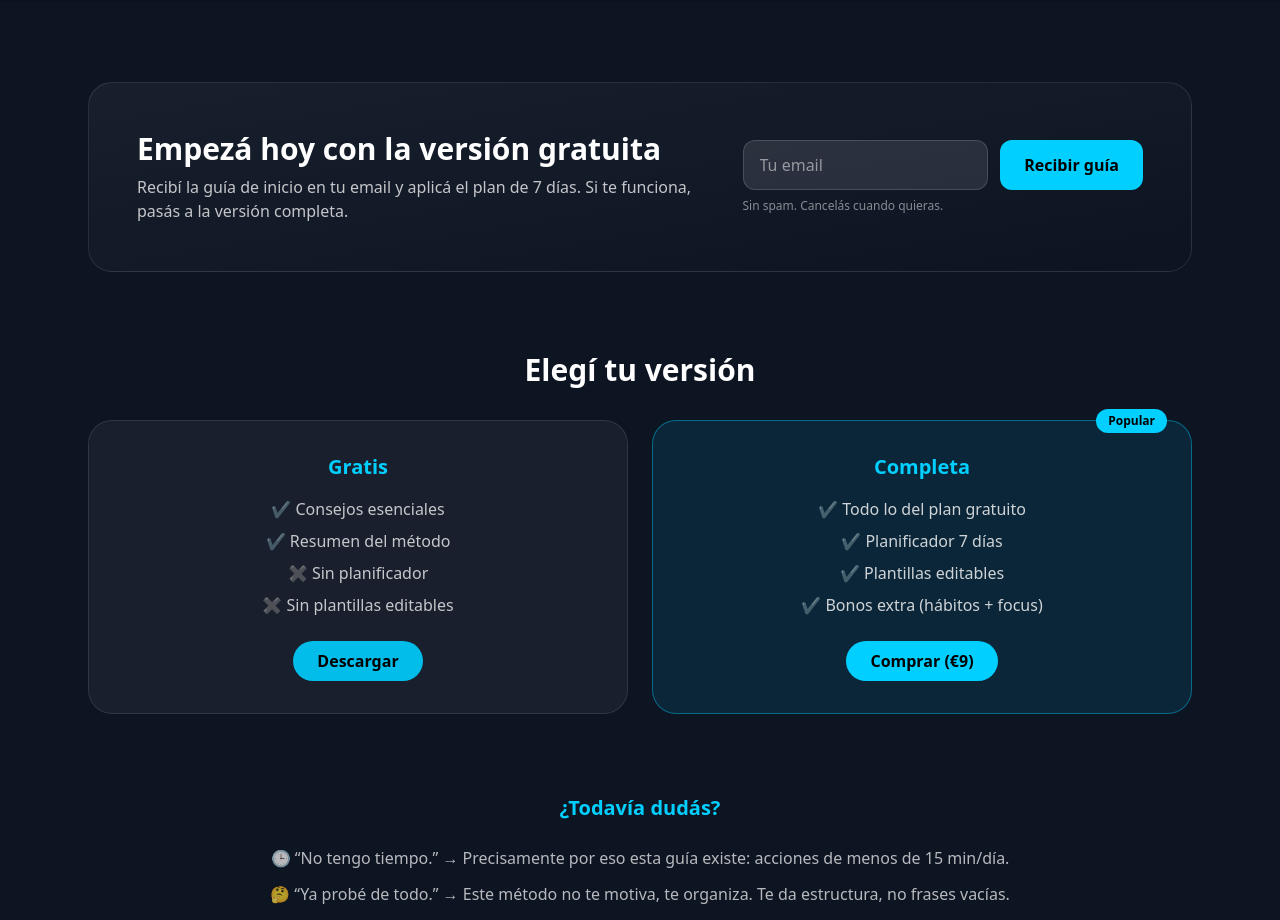
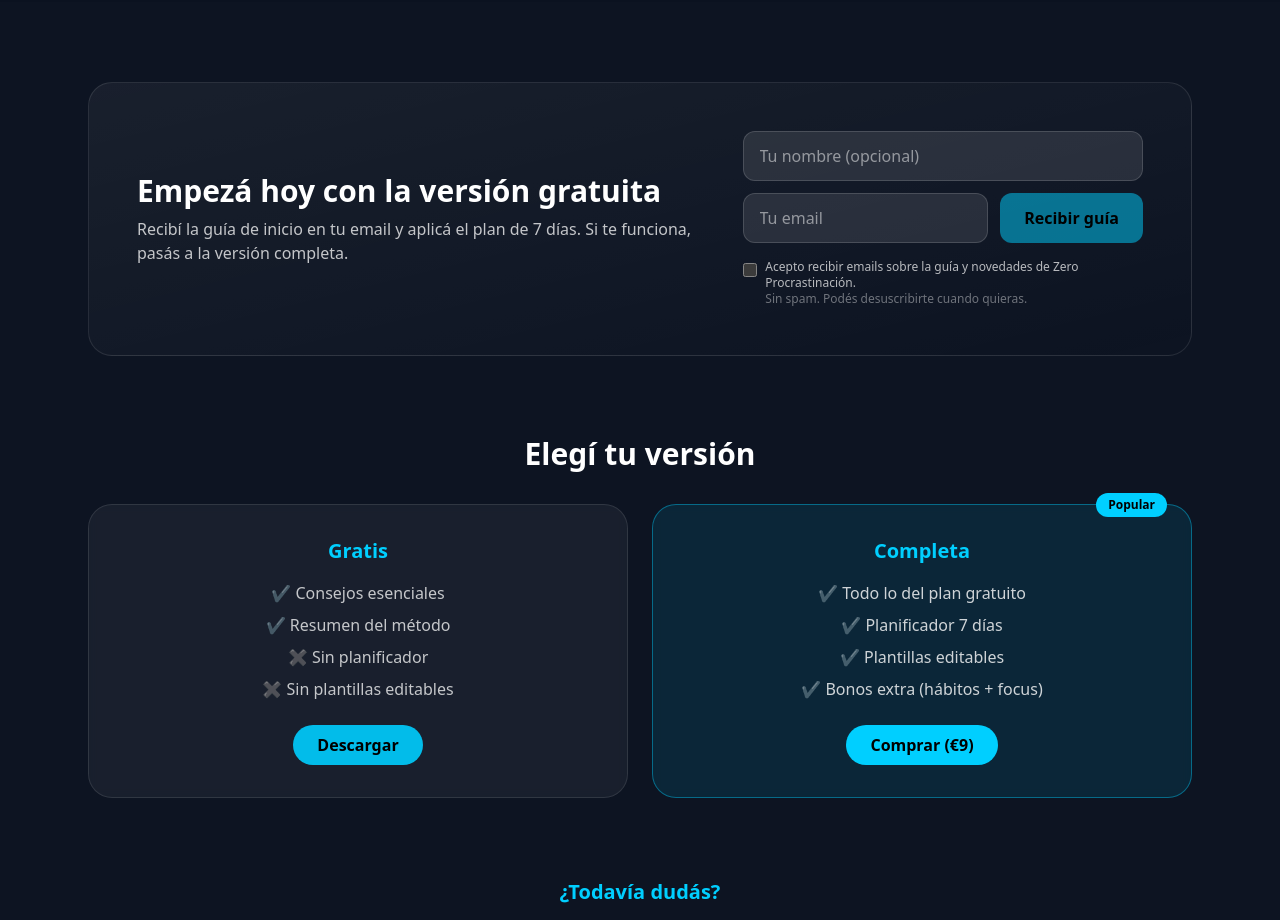
Before and after one commit to lucasfrancoromani/zeroprocastinacion, a Next.js app: page / in a window 1280 px wide. Shown: the part 1720-2640 px from the top of the page. Built offline with nearby package versions, Linux system fonts and the light colour scheme; no server answers.

Commit message:
feat(landing): Formspree + redirección /gracias + botón de compra Payhip (Mercado Pago ARS)

```diff
--- a/src/app/components/SubscribeForm.tsx
+++ b/src/app/components/SubscribeForm.tsx
@@ -1,34 +1,160 @@
 "use client";
 
-import { useState } from "react";
+import { useMemo, useState } from "react";
+import { useRouter } from "next/navigation";
 
+/**
+ * SubscribeForm (con redirección a /gracias)
+ * - Baja fricción (email), nombre opcional, consentimiento.
+ * - Captura UTM params + timestamp.
+ * - Tras éxito, redirige a /gracias.
+ */
 export default function SubscribeForm() {
+  const router = useRouter();
+  const endpoint = process.env.NEXT_PUBLIC_FORMSPREE_ENDPOINT || "";
   const [email, setEmail] = useState("");
+  const [name, setName] = useState("");
+  const [consent, setConsent] = useState(false);
+  const [loading, setLoading] = useState(false);
+  const [ok, setOk] = useState(false);
+  const [error, setError] = useState("");
 
-  const handleSubmit = (e: React.FormEvent<HTMLFormElement>) => {
+  // Lee UTM params al cargar
+  const utms = useMemo(() => {
+    if (typeof window === "undefined") return {};
+    const params = new URLSearchParams(window.location.search);
+    return {
+      utm_source: params.get("utm_source") || "",
+      utm_medium: params.get("utm_medium") || "",
+      utm_campaign: params.get("utm_campaign") || "",
+      utm_content: params.get("utm_content") || "",
+      utm_term: params.get("utm_term") || "",
+      ref: document.referrer || "",
+    };
+  }, []);
+
+  const disabled = loading || !email || !endpoint || !consent;
+
+  const handleSubmit = async (e: React.FormEvent) => {
     e.preventDefault();
-    // TODO: acá luego integramos Mailchimp/ConvertKit
-    alert("¡Gracias! Pronto activamos la entrega automática.");
+    setError("");
+    setOk(false);
+
+    if (!endpoint) {
+      setError(
+        "Falta configurar el endpoint de Formspree. Agregá NEXT_PUBLIC_FORMSPREE_ENDPOINT en .env.local"
+      );
+      return;
+    }
+    if (!consent) {
+      setError("Necesitamos tu consentimiento para enviarte la guía por email.");
+      return;
+    }
+
+    try {
+      setLoading(true);
+
+      const formData = new FormData();
+      formData.append("email", email);
+      if (name.trim()) formData.append("name", name.trim());
+      formData.append("consent_marketing", consent ? "true" : "false");
+      formData.append("submitted_at", new Date().toISOString());
+      Object.entries(utms).forEach(([k, v]) => v && formData.append(k, String(v)));
+
+      const res = await fetch(endpoint, {
+        method: "POST",
+        body: formData,
+        headers: { Accept: "application/json" },
+      });
+
+      if (res.ok) {
+        setOk(true);
         setEmail("");
+        setName("");
+        setConsent(false);
+        // ✅ Redirección a la página de gracias
+        router.push("/gracias");
+      } else {
+        const data = await res.json().catch(() => null);
+        const msg =
+          data?.errors?.[0]?.message ||
+          "No se pudo enviar el formulario. Intentá nuevamente.";
+        setError(msg);
+      }
+    } catch {
+      setError("Error de red. Verificá tu conexión e intentá de nuevo.");
+    } finally {
+      setLoading(false);
+    }
   };
 
   return (
-    <form onSubmit={handleSubmit} className="flex flex-col sm:flex-row gap-3">
+    <div>
+      {!endpoint && (
+        <p className="mb-2 text-xs text-amber-300/90">
+          ⚠️ Configurá <code>NEXT_PUBLIC_FORMSPREE_ENDPOINT</code> en <code>.env.local</code>.
+        </p>
+      )}
+
+      <form onSubmit={handleSubmit} className="flex flex-col gap-3">
+        {/* Nombre opcional */}
+        <input
+          type="text"
+          name="name"
+          placeholder="Tu nombre (opcional)"
+          value={name}
+          onChange={(e) => setName(e.target.value)}
+          className="w-full rounded-xl border border-white/15 bg-white/10 px-4 py-3 text-white placeholder-white/50 outline-none focus:ring-2 focus:ring-brand-cyan/60"
+          aria-label="Nombre"
+        />
+
+        {/* Email requerido + botón */}
+        <div className="flex flex-col sm:flex-row gap-3">
           <input
             type="email"
+            name="email"
             required
+            placeholder="Tu email"
             value={email}
             onChange={(e) => setEmail(e.target.value)}
-        placeholder="Tu email"
             className="w-full rounded-xl border border-white/15 bg-white/10 px-4 py-3 text-white placeholder-white/50 outline-none focus:ring-2 focus:ring-brand-cyan/60"
             aria-label="Email"
           />
           <button
             type="submit"
-        className="shrink-0 rounded-xl bg-brand-cyan px-6 py-3 font-semibold text-black hover:opacity-90 transition"
+            disabled={disabled}
+            className={`shrink-0 rounded-xl px-6 py-3 font-semibold transition ${
+              disabled
+                ? "bg-brand-cyan/50 text-black cursor-not-allowed"
+                : "bg-brand-cyan text-black hover:opacity-90"
+            }`}
           >
-        Recibir guía
+            {loading ? "Enviando..." : "Recibir guía"}
           </button>
+        </div>
+
+        {/* Consentimiento */}
+        <label className="mt-1 flex items-start gap-2 text-xs text-white/70">
+          <input
+            type="checkbox"
+            className="mt-[3px] h-4 w-4 rounded border-white/30 bg-transparent"
+            checked={consent}
+            onChange={(e) => setConsent(e.target.checked)}
+          />
+          <span>
+            Acepto recibir emails sobre la guía y novedades de Zero Procrastinación.
+            <span className="block text-white/40">Sin spam. Podés desuscribirte cuando quieras.</span>
+          </span>
+        </label>
       </form>
+
+      {/* Mensajes inline por si no redirige (fallback) */}
+      {ok && (
+        <p className="mt-2 text-sm text-emerald-300/90">
+          ¡Listo! Revisá tu bandeja (y spam/promos).
+        </p>
+      )}
+      {error && <p className="mt-2 text-sm text-rose-300/90">{error}</p>}
+    </div>
   );
 }
--- /dev/null
+++ b/src/app/gracias/page.tsx
@@ -0,0 +1,40 @@
+export default function GraciasPage() {
+  return (
+    <main className="min-h-[70vh] bg-brand-dark text-brand-white">
+      <section className="mx-auto max-w-3xl px-6 py-20 text-center">
+        <div className="inline-flex items-center gap-2 rounded-full border border-white/15 bg-white/5 px-3 py-1 text-xs text-white/80">
+          <span className="inline-block h-1.5 w-1.5 rounded-full bg-brand-cyan" />
+          Confirmación
+        </div>
+
+        <h1 className="mt-4 text-4xl font-extrabold tracking-tight">
+          ¡Gracias por suscribirte! 🎉
+        </h1>
+
+        <p className="mt-4 text-white/75">
+          Te acabamos de enviar un email con la guía gratuita <strong>“Cómo dejar de procrastinar en 7 días”</strong>.
+          Si no lo ves, revisá la carpeta de <em>spam</em> o <em>promociones</em>.
+        </p>
+
+        <div className="mt-8 grid gap-4 sm:grid-cols-2">
+          <a
+            href="#beneficios"
+            className="rounded-xl border border-white/15 bg-white/5 px-5 py-3 font-semibold hover:bg-white/10 transition"
+          >
+            Ver beneficios del método
+          </a>
+          <a
+            href="#cta"
+            className="rounded-xl bg-brand-cyan px-5 py-3 font-semibold text-black hover:opacity-90 transition"
+          >
+            Quiero el plan completo (€9)
+          </a>
+        </div>
+
+        <p className="mt-8 text-sm text-white/60">
+          Tip: añadí <strong>contacto@zeroprocrastinacion.com</strong> a tus contactos para asegurar la entrega.
+        </p>
+      </section>
+    </main>
+  );
+}
--- a/src/app/page.tsx
+++ b/src/app/page.tsx
@@ -197,7 +197,6 @@ export default function Home() {
               </div>
               <div className="md:col-span-5">
                 <SubscribeForm />
-                <p className="mt-2 text-xs text-white/50">Sin spam. Cancelás cuando quieras.</p>
               </div>
             </div>
           </div>
```
Also changed, not shown: 1 other file (tests, documents, lock files or other folders). Lines whose indentation alone changed are shown as unchanged.
